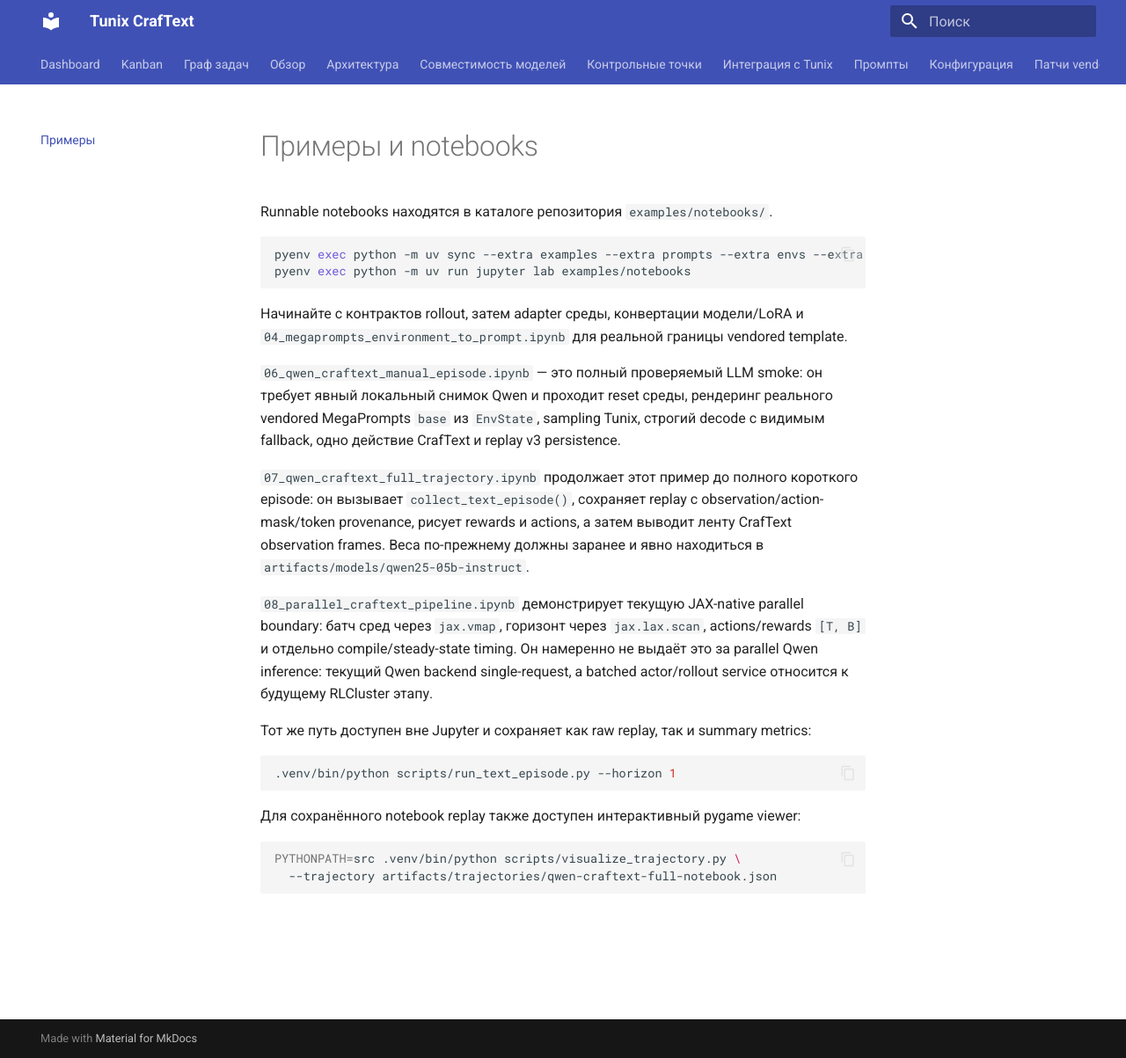
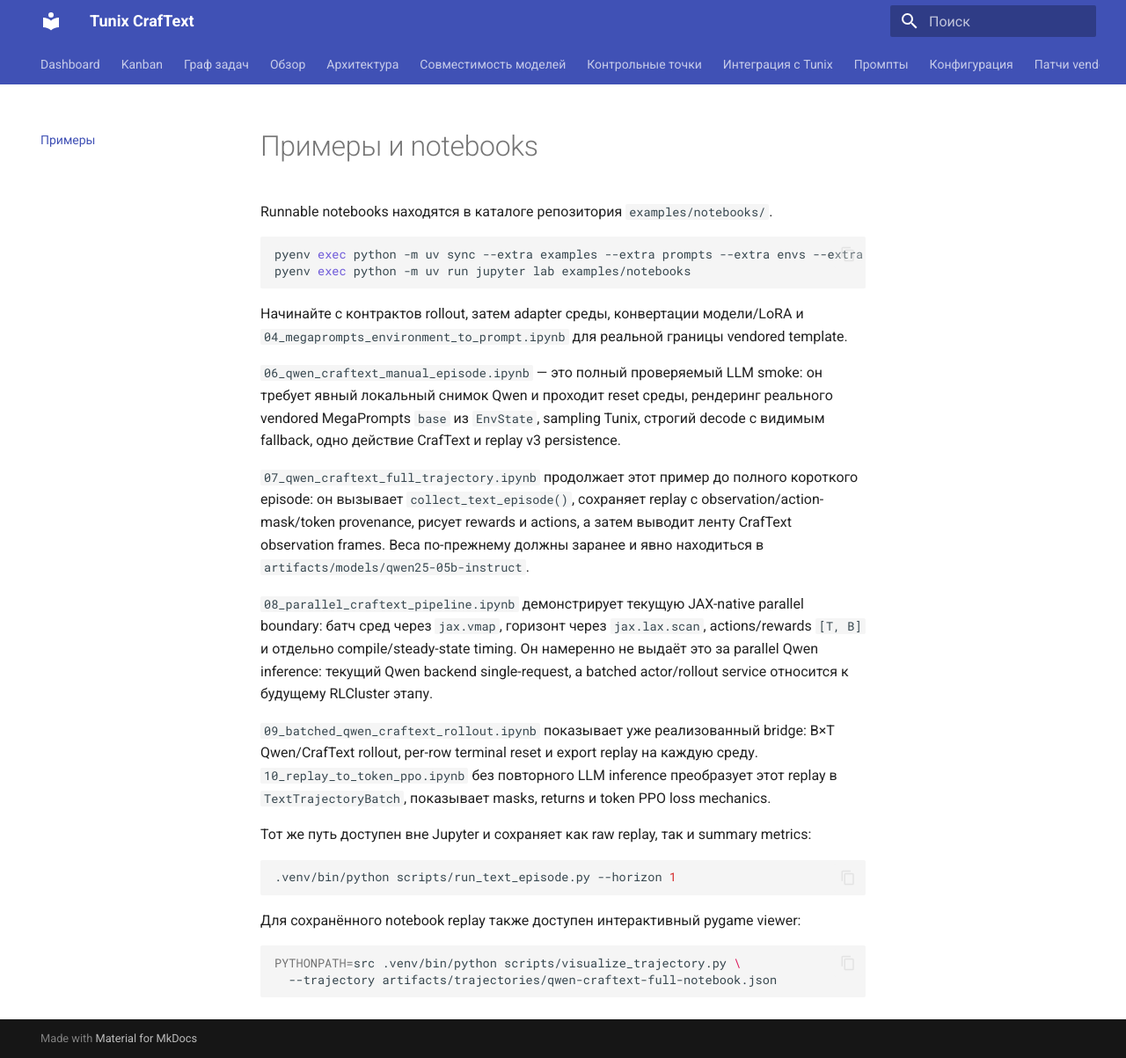
Before and after one commit to Lukashevskiy/tunix-agents, an MkDocs documentation site: the page built from docs/examples.md, in a window 1280 px wide and 1203 px high. Shown: the whole window at 88% size. Built offline with MkDocs 1.6.1 and Material for MkDocs 9.7.7, drawn with Linux system fonts in a browser that asks for light colours.

Commit message:
docs: add batched rollout learning notebooks

````diff
--- a/docs/examples.md
+++ b/docs/examples.md
@@ -25,6 +25,11 @@ replay v3 persistence.
 compile/steady-state timing. Он намеренно не выдаёт это за parallel Qwen inference: текущий
 Qwen backend single-request, а batched actor/rollout service относится к будущему RLCluster этапу.
 
+`09_batched_qwen_craftext_rollout.ipynb` показывает уже реализованный bridge: B×T Qwen/CrafText
+rollout, per-row terminal reset и export replay на каждую среду. `10_replay_to_token_ppo.ipynb`
+без повторного LLM inference преобразует этот replay в `TextTrajectoryBatch`, показывает masks,
+returns и token PPO loss mechanics.
+
 Тот же путь доступен вне Jupyter и сохраняет как raw replay, так и summary metrics:
 
 ```bash
````
Also changed, not shown: examples/README.md (+2 -0 lines), 3 other files.
